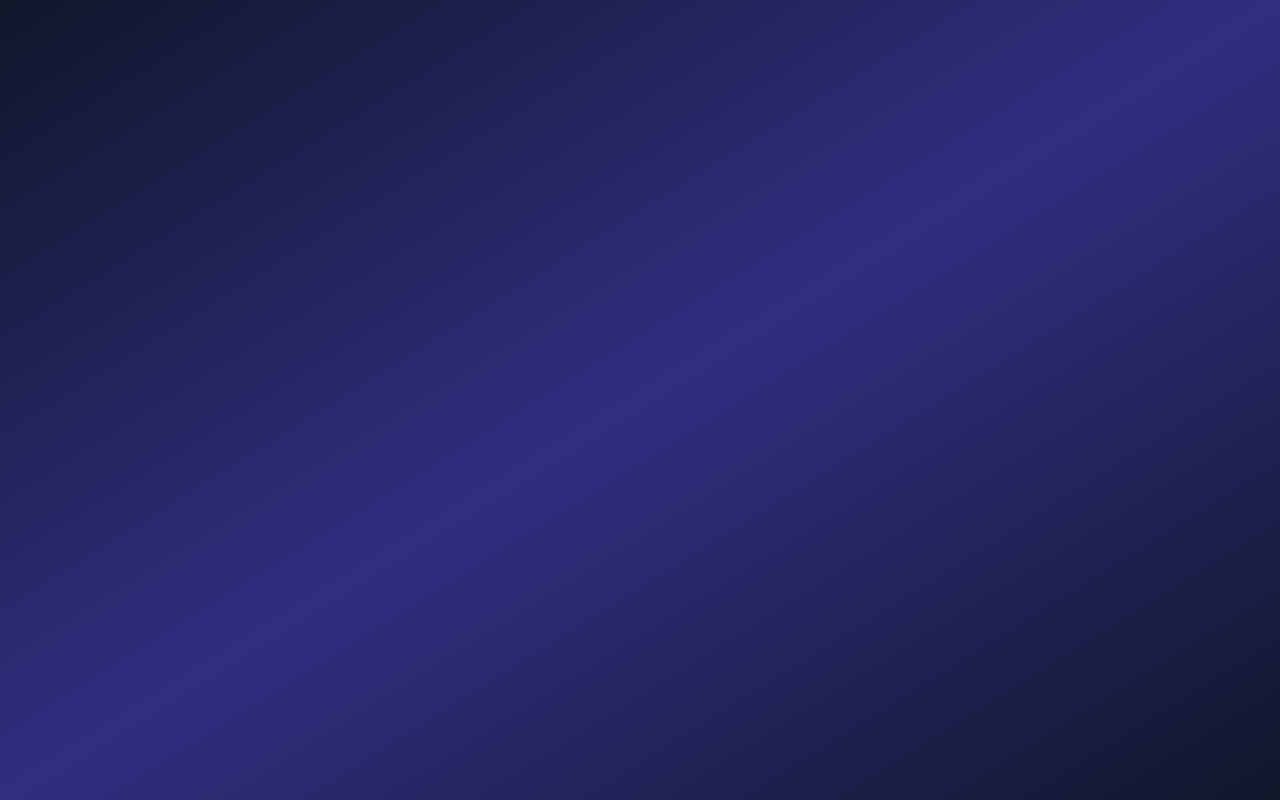
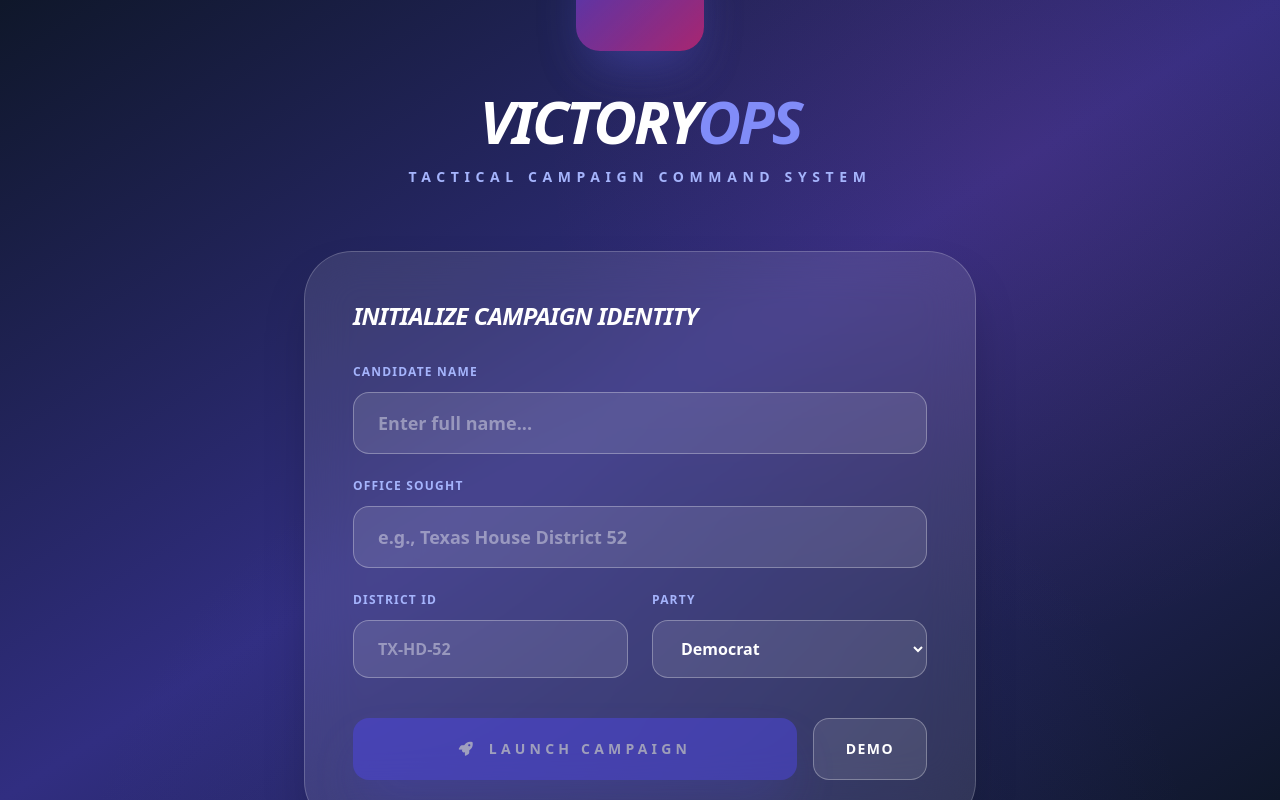
Before and after one commit to Felipeu28/CampaignControl, a React (Vite) app: page / in a window 1280 px wide. Built offline with nearby package versions, Linux system fonts and the light colour scheme.

Commit message:
Update App.tsx

```diff
--- a/App.tsx
+++ b/App.tsx
@@ -107,7 +107,7 @@ const DEMO_PROFILE: CampaignProfileRow = {
       constituencies: 'Local PTA, Small Business Association, Neighborhood Watch',
       unique_qualifications: 'Former school board auditor and PTA president with deep community ties.',
       staffing_plans: 'Plan to hire 1 media consultant and 2 part-time field leads.',
-      master_narrative: "Marcus is a local small business owner running on 'Practical Prosperity'—fixing infrastructure without raising taxes while protecting neighborhood character and adequately funding schools.",
+      master_narrative: "Marcus is a local small business owner running on 'Practical Prosperity'â€”fixing infrastructure without raising taxes while protecting neighborhood character and adequately funding schools.",
       source_text: '',
       source_materials: [],
       qualifications_check: { age: true, location: true, registered_voter: true, residency_length: true },
@@ -1122,7 +1122,7 @@ const App: React.FC = () => {
                   <div className="relative z-10 flex justify-between items-start">
                      <div>
                        <h4 className="text-3xl font-black italic uppercase tracking-tighter leading-none mb-2 group-hover:text-indigo-400 transition-colors">{o.name}</h4>
-                       <p className="text-[10px] font-black text-indigo-400 uppercase tracking-widest">{o.party} • {o.incumbent ? 'Incumbent Threat' : 'Challenger Threat'}</p>
+                       <p className="text-[10px] font-black text-indigo-400 uppercase tracking-widest">{o.party} â€¢ {o.incumbent ? 'Incumbent Threat' : 'Challenger Threat'}</p>
                      </div>
                      <div className="w-14 h-14 bg-red-500/20 text-red-500 rounded-2xl flex items-center justify-center text-xl shadow-inner group-hover:bg-red-600 group-hover:text-white transition-all"><i className="fas fa-crosshairs"></i></div>
                   </div>
@@ -1270,7 +1270,7 @@ const App: React.FC = () => {
 
       <div className="grid grid-cols-1 gap-12">
         {profile.metadata.opponents.map((opp, i) => (
-          <Card key={i} title={opp.name} subtitle={`${opp.party} • ${opp.incumbent ? 'Incumbent' : 'Challenger'}`} icon="fa-user-ninja" action={
+          <Card key={i} title={opp.name} subtitle={`${opp.party} â€¢ ${opp.incumbent ? 'Incumbent' : 'Challenger'}`} icon="fa-user-ninja" action={
             <button
               onClick={() => scanOpponent(opp.name)}
               disabled={isProbeActive}
@@ -1536,12 +1536,12 @@ const App: React.FC = () => {
                <button
                  key={asset.id}
                  disabled={isThinking}
-                 onClick={() => setActiveAsset(asset)}
-                 className={`w-full p-6 rounded-3xl border text-left transition-all flex justify-between items-center ${activeAsset?.id === asset.id ? 'bg-indigo-600 border-indigo-600 text-white shadow-xl scale-[1.02]' : 'bg-white border-slate-100 hover:border-indigo-300'} disabled:opacity-50`}
+                 onClick={() => setActiveCreativeAsset(asset)}
+                 className={`w-full p-6 rounded-3xl border text-left transition-all flex justify-between items-center ${activeCreativeAsset?.id === asset.id ? 'bg-indigo-600 border-indigo-600 text-white shadow-xl scale-[1.02]' : 'bg-white border-slate-100 hover:border-indigo-300'} disabled:opacity-50`}
                >
                   <div className="overflow-hidden">
                     <p className="text-[10px] font-black uppercase tracking-tighter truncate leading-none mb-2">{asset.title}</p>
-                    <p className={`text-[8px] font-black uppercase tracking-[0.2em] ${activeAsset?.id === asset.id ? 'text-indigo-200' : 'text-slate-400'}`}>{asset.type}</p>
+                    <p className={`text-[8px] font-black uppercase tracking-[0.2em] ${activeCreativeAsset?.id === asset.id ? 'text-indigo-200' : 'text-slate-400'}`}>{asset.type}</p>
                   </div>
                   <i className="fas fa-chevron-right text-[9px] opacity-30"></i>
                </button>
@@ -1550,17 +1550,17 @@ const App: React.FC = () => {
         </div>
 
         <div className="lg:col-span-3 h-full">
-           {activeAsset ? (
+           {activeCreativeAsset ? (
              <div className="animate-in fade-in slide-in-from-right-4 duration-500 relative h-full">
-               <Card title={activeAsset.title} subtitle={activeAsset.type} icon="fa-file-signature" action={
+               <Card title={activeCreativeAsset.title} subtitle={activeCreativeAsset.type} icon="fa-file-signature" action={
                  <div className="flex items-center gap-4">
                     <button className="text-slate-300 hover:text-indigo-600 transition-colors"><i className="fas fa-copy"></i></button>
-                    <button onClick={() => setCreativeAssets(prev => prev.filter(a => a.id !== activeAsset.id))} className="text-slate-300 hover:text-red-600 transition-colors"><i className="fas fa-trash-alt"></i></button>
+                    <button onClick={() => setCreativeAssets(prev => prev.filter(a => a.id !== activeCreativeAsset.id))} className="text-slate-300 hover:text-red-600 transition-colors"><i className="fas fa-trash-alt"></i></button>
                  </div>
                }>
                   <div className="relative group/editor h-full flex flex-col">
                     <div className="bg-slate-50 p-12 rounded-[3.5rem] border border-slate-100 italic text-xl leading-relaxed text-slate-700 font-medium mb-10 whitespace-pre-wrap shadow-inner border-l-8 border-indigo-600 flex-1">
-                       {activeAsset.content}
+                       {activeCreativeAsset.content}
                     </div>
 
                     <div className="mt-6 flex flex-wrap gap-4 items-center">
@@ -2186,16 +2186,169 @@ const App: React.FC = () => {
   );
 
   const renderGatekeeper = () => (
-  <div className="fixed inset-0 bg-gradient-to-br from-slate-900 via-indigo-900 to-slate-900 z-[2000] flex items-center justify-center p-8">
-    {/* Copy the full function from DEPLOYMENT_FIXES.md */}
-  </div>
-);
+    <div className="fixed inset-0 bg-gradient-to-br from-slate-900 via-indigo-900 to-slate-900 z-[2000] flex items-center justify-center p-8 overflow-hidden">
+      <div className="absolute inset-0 bg-[radial-gradient(circle_at_50%_120%,rgba(99,102,241,0.1),transparent_50%)]"></div>
+      <div className="absolute inset-0 bg-[radial-gradient(circle_at_80%_20%,rgba(236,72,153,0.08),transparent_40%)]"></div>
+
+      <div className="relative z-10 max-w-2xl w-full animate-in zoom-in-95 duration-700">
+        <div className="text-center mb-16">
+          <div className="w-32 h-32 bg-gradient-to-br from-indigo-600 to-pink-600 rounded-3xl mx-auto mb-10 flex items-center justify-center shadow-2xl shadow-indigo-500/50 animate-pulse">
+            <i className="fas fa-shield-halved text-5xl text-white"></i>
+          </div>
+          <h1 className="text-6xl font-black text-white mb-4 tracking-tighter uppercase italic leading-none">
+            Victory<span className="text-indigo-400">Ops</span>
+          </h1>
+          <p className="text-indigo-300 text-sm font-black uppercase tracking-[0.4em]">Tactical Campaign Command System</p>
+        </div>
+
+        <div className="bg-white/10 backdrop-blur-xl rounded-[3rem] p-12 border border-white/20 shadow-2xl">
+          <h2 className="text-2xl font-black text-white mb-8 uppercase tracking-tight italic">Initialize Campaign Identity</h2>
+
+          <div className="space-y-6">
+            <div>
+              <label className="text-xs font-black text-indigo-300 uppercase tracking-widest mb-3 block">Candidate Name</label>
+              <input
+                type="text"
+                value={initData.name}
+                onChange={(e) => setInitData({...initData, name: e.target.value})}
+                className="w-full bg-white/10 border border-white/30 rounded-2xl px-6 py-4 text-white font-bold text-lg outline-none focus:ring-4 focus:ring-indigo-500/50 transition-all placeholder:text-white/40"
+                placeholder="Enter full name..."
+              />
+            </div>
+
+            <div>
+              <label className="text-xs font-black text-indigo-300 uppercase tracking-widest mb-3 block">Office Sought</label>
+              <input
+                type="text"
+                value={initData.office}
+                onChange={(e) => setInitData({...initData, office: e.target.value})}
+                className="w-full bg-white/10 border border-white/30 rounded-2xl px-6 py-4 text-white font-bold text-lg outline-none focus:ring-4 focus:ring-indigo-500/50 transition-all placeholder:text-white/40"
+                placeholder="e.g., Texas House District 52"
+              />
+            </div>
+
+            <div className="grid grid-cols-2 gap-6">
+              <div>
+                <label className="text-xs font-black text-indigo-300 uppercase tracking-widest mb-3 block">District ID</label>
+                <input
+                  type="text"
+                  value={initData.district}
+                  onChange={(e) => setInitData({...initData, district: e.target.value})}
+                  className="w-full bg-white/10 border border-white/30 rounded-2xl px-6 py-4 text-white font-bold outline-none focus:ring-4 focus:ring-indigo-500/50 transition-all placeholder:text-white/40"
+                  placeholder="TX-HD-52"
+                />
+              </div>
+              <div>
+                <label className="text-xs font-black text-indigo-300 uppercase tracking-widest mb-3 block">Party</label>
+                <select
+                  value={initData.party}
+                  onChange={(e) => setInitData({...initData, party: e.target.value})}
+                  className="w-full bg-white/10 border border-white/30 rounded-2xl px-6 py-4 text-white font-bold outline-none focus:ring-4 focus:ring-indigo-500/50 transition-all"
+                >
+                  <option value="D" className="bg-slate-900">Democrat</option>
+                  <option value="R" className="bg-slate-900">Republican</option>
+                  <option value="I" className="bg-slate-900">Independent</option>
+                  <option value="L" className="bg-slate-900">Libertarian</option>
+                  <option value="G" className="bg-slate-900">Green</option>
+                </select>
+              </div>
+            </div>
+          </div>
+
+          <div className="flex gap-4 mt-10">
+            <button
+              onClick={handleFinalizeIdentity}
+              disabled={!initData.name || !initData.office}
+              className="flex-1 bg-indigo-600 hover:bg-indigo-500 text-white py-5 rounded-2xl font-black text-sm uppercase tracking-[0.3em] transition-all shadow-2xl shadow-indigo-600/50 disabled:opacity-50 disabled:cursor-not-allowed"
+            >
+              <i className="fas fa-rocket mr-3"></i>
+              Launch Campaign
+            </button>
+            <button
+              onClick={handleLoadDemo}
+              className="bg-white/10 hover:bg-white/20 text-white py-5 px-8 rounded-2xl font-black text-sm uppercase tracking-widest transition-all border border-white/30"
+            >
+              Demo
+            </button>
+          </div>
+        </div>
+
+        <p className="text-center text-indigo-400/60 text-xs font-bold uppercase tracking-widest mt-8">
+          Neural Systems • 2026 Cycle Ready
+        </p>
+      </div>
+    </div>
+  );
 
 const renderOnboardingWizard = () => (
-  <div className="fixed inset-0 bg-slate-900/95 backdrop-blur-3xl z-[1500] flex items-center justify-center p-8">
-    {/* Copy the full function from DEPLOYMENT_FIXES.md */}
-  </div>
-);
+    <div className="fixed inset-0 bg-slate-900/95 backdrop-blur-3xl z-[1500] flex items-center justify-center p-8">
+      <div className="max-w-4xl w-full h-[80vh] bg-white rounded-[3rem] shadow-2xl overflow-hidden flex flex-col">
+        <div className="bg-gradient-to-r from-indigo-600 to-pink-600 p-8 flex items-center justify-between">
+          <div>
+            <h2 className="text-3xl font-black text-white uppercase italic tracking-tight">DNA Interview: Step {onboardingStep}</h2>
+            <p className="text-indigo-100 text-sm font-bold mt-2">Building your campaign foundation with {profile.candidate_name}</p>
+          </div>
+          <button
+            onClick={() => setOnboardingStep(null)}
+            className="w-12 h-12 bg-white/20 hover:bg-white/30 rounded-xl flex items-center justify-center text-white transition-all"
+          >
+            <i className="fas fa-times"></i>
+          </button>
+        </div>
+
+        <div className="flex-1 overflow-y-auto p-8 space-y-6 bg-slate-50">
+          {onboardingMessages.map((msg, i) => (
+            <div key={i} className={`flex ${msg.role === 'user' ? 'justify-end' : 'justify-start'}`}>
+              <div className={`max-w-[75%] p-6 rounded-[2rem] ${
+                msg.role === 'user'
+                  ? 'bg-indigo-600 text-white rounded-br-none shadow-lg'
+                  : 'bg-white text-slate-800 rounded-bl-none border border-slate-200 shadow-sm'
+              }`}>
+                <p className="text-base leading-relaxed font-medium">{msg.text}</p>
+              </div>
+            </div>
+          ))}
+          {isThinking && (
+            <div className="flex justify-start">
+              <div className="bg-white border border-slate-200 rounded-[2rem] rounded-bl-none p-6 shadow-sm">
+                <div className="flex items-center gap-3">
+                  <div className="w-2 h-2 bg-indigo-600 rounded-full animate-bounce"></div>
+                  <div className="w-2 h-2 bg-indigo-600 rounded-full animate-bounce" style={{ animationDelay: '0.2s' }}></div>
+                  <div className="w-2 h-2 bg-indigo-600 rounded-full animate-bounce" style={{ animationDelay: '0.4s' }}></div>
+                </div>
+              </div>
+            </div>
+          )}
+        </div>
+
+        <div className="bg-white border-t border-slate-200 p-6">
+          <form onSubmit={(e) => {
+            e.preventDefault();
+            const input = (e.target as HTMLFormElement).response.value;
+            submitOnboardingStep(input);
+            (e.target as HTMLFormElement).reset();
+          }}>
+            <div className="flex gap-4">
+              <input
+                name="response"
+                type="text"
+                disabled={isThinking}
+                className="flex-1 bg-slate-50 border border-slate-200 rounded-2xl px-6 py-4 text-slate-800 font-bold outline-none focus:ring-4 focus:ring-indigo-500/20 focus:border-indigo-600 transition-all disabled:opacity-50"
+                placeholder="Type your response..."
+              />
+              <button
+                type="submit"
+                disabled={isThinking}
+                className="bg-indigo-600 hover:bg-indigo-500 text-white px-8 py-4 rounded-2xl font-black text-sm uppercase tracking-widest transition-all shadow-lg disabled:opacity-50"
+              >
+                {isThinking ? <i className="fas fa-spinner animate-spin"></i> : 'Send'}
+              </button>
+            </div>
+          </form>
+        </div>
+      </div>
+    </div>
+  );
 
   return (
     <div className="flex h-screen bg-slate-50 overflow-hidden font-sans text-slate-900">
@@ -2246,13 +2399,10 @@ const renderOnboardingWizard = () => (
              {activeTab === 'dashboard' && renderDashboard()}
              {activeTab === 'intelligence' && renderIntelligence()}
              {activeTab === 'branding' && renderBranding()}
-
-             {!['dashboard', 'intelligence', 'branding'].includes(activeTab) && (
-                <div className="h-full p-32 border-8 border-dashed border-slate-100 rounded-[4rem] text-center opacity-20">
-                   <i className={`fas ${activeTab === 'branding' ? 'fa-palette' : activeTab === 'creative' ? 'fa-bullhorn' : 'fa-tools'} text-8xl mb-8`}></i>
-                   <p className="text-xl font-black uppercase tracking-[0.5em]">Sector Under Development</p>
-                </div>
-             )}
+             {activeTab === 'creative' && renderCreative()}
+             {activeTab === 'warchest' && renderWarChest()}
+             {activeTab === 'legal' && renderLegalShield()}
+             {activeTab === 'settings' && renderSettings()}
            </div>
         </main>
 
```
